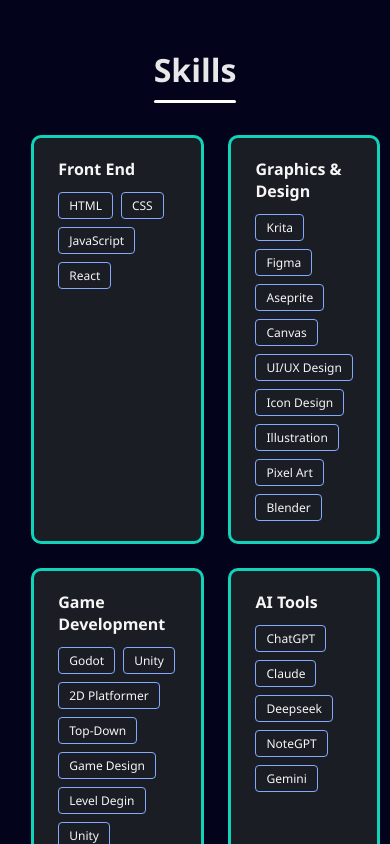
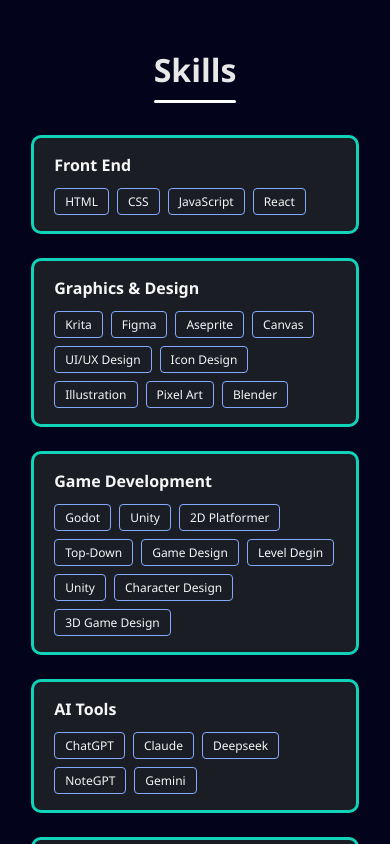
Before and after one commit to jdsaga/My-Portfolio-, a React (Vite) app in the folder Portfolio/: page / in a window 390 px wide. Shown: the part 2040-2884 px from the top of the page. Built offline with nearby package versions, Linux system fonts and the light colour scheme.

Commit message:
fix responsive

```diff
--- a/Portfolio/src/index.css
+++ b/Portfolio/src/index.css
@@ -13,6 +13,11 @@
   background: #03041c;
   color: #e8e8e8;
   scroll-behavior: smooth;
+}
+
+html, body {
+  overflow-x: hidden;
+  width: 100%;
 }
 
 .app {
@@ -434,6 +439,15 @@
 }
 
 @media (max-width: 768px){
+  .skills-grid {
+    grid-template-columns: 1fr;
+    align-items: start;
+  }
+
+  .skill-category {
+    padding: 16px 20px;
+  }
+
   .tab-btn {
   padding: 20px 15px;
   border: none;
```
